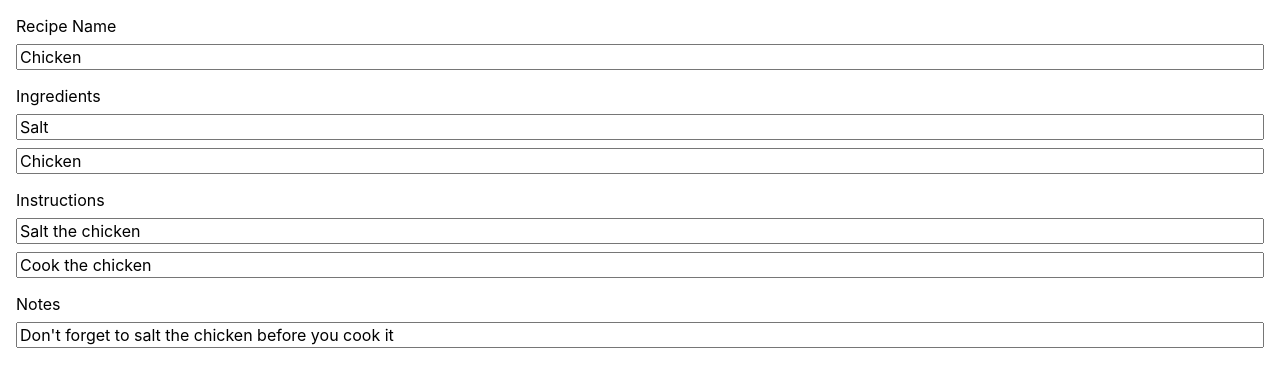
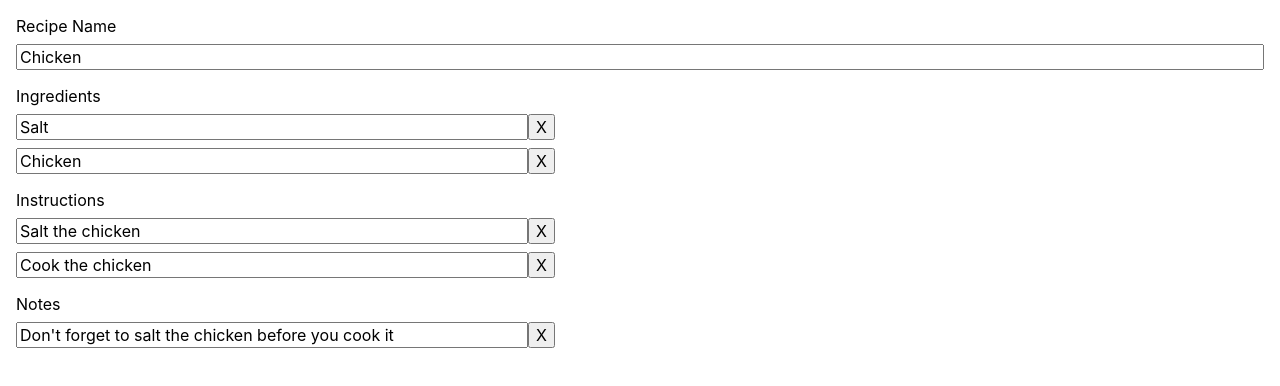
Before and after one commit to jacksoncutler/recipe-journal, a React (Vite) app: page /recipe/1/edit in a window 1280 px wide. Shown: the top 386 px of the page. Built offline with nearby package versions, Linux system fonts and the light colour scheme.

Commit message:
Allow for dynamic inputs to be removed from DOM

```diff
--- a/src/app.css
+++ b/src/app.css
@@ -15,3 +15,11 @@
 .recipe-form.section {
   gap: 0.5rem;
 }
+
+.recipe-form-item {
+  display: inline;
+}
+
+.recipe-form-item > input {
+  min-width: 32rem;
+}
--- a/src/components/EditRecipeInput.tsx
+++ b/src/components/EditRecipeInput.tsx
@@ -1,13 +1,14 @@
 type Props = {
   value: string;
   onUpdate: (event: React.ChangeEvent<HTMLInputElement>) => void;
+  onDelete: () => void;
 };
 
 export function EditRecipeInput(props: Props) {
   return (
-    <input
-      value={props.value}
-      onChange={(e) => props.onUpdate(e)}
-    />
+    <div className='recipe-form-item'>
+      <input value={props.value} onChange={(e) => props.onUpdate(e)} />
+      <button type='button' onClick={props.onDelete}>X</button>
+    </div>
   );
 }
--- a/src/components/EditRecipeSection.tsx
+++ b/src/components/EditRecipeSection.tsx
@@ -16,6 +16,12 @@ export function EditRecipeSection(props: Props) {
     };
   }
 
+  function deleteHandlerFactory(index: number) {
+    return () => {
+      props.setData(props.data.filter((_, i) => i !== index));
+    };
+  }
+
   return (
     <div className='recipe-form section'>
       <h2>{props.title}</h2>
@@ -24,6 +30,7 @@ export function EditRecipeSection(props: Props) {
           key={i}
           value={item}
           onUpdate={updateHandlerFactory(i)}
+          onDelete={deleteHandlerFactory(i)}
         />
       ))}
     </div>
```
